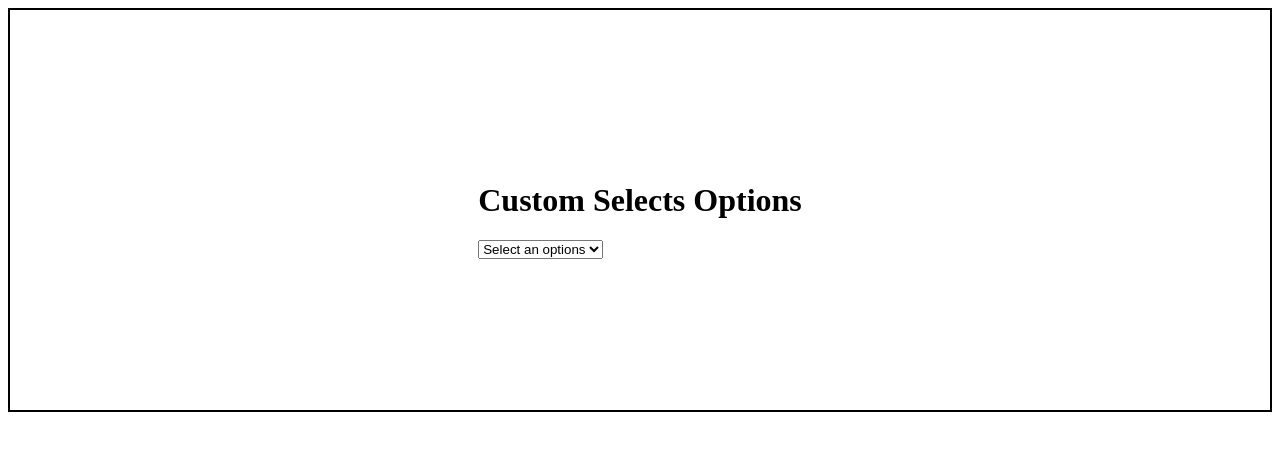
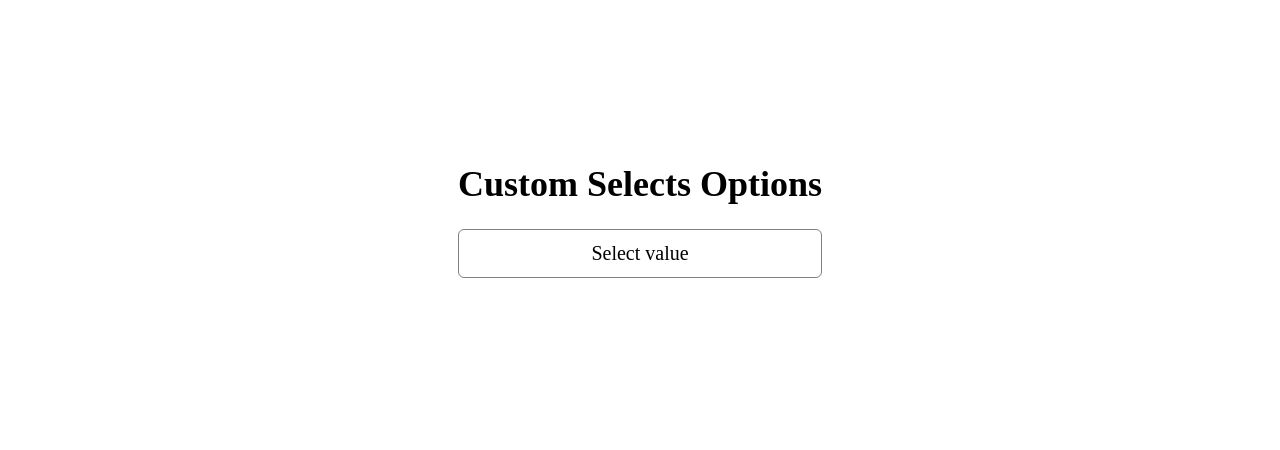
Before and after one commit to arifraj9911/custom-selects-projects, a React (Vite) app: page / in a window 1280 px wide. Shown: the top 450 px of the page. Built offline with nearby package versions, Linux system fonts and the light colour scheme.

Commit message:
select option added

```diff
--- a/src/App.css
+++ b/src/App.css
@@ -1,5 +1,5 @@
 .kzui-app_container {
-  border: 2px solid;
+  /* border: 2px solid; */
   width: full;
   display: flex;
   justify-content: center;
--- a/src/App.jsx
+++ b/src/App.jsx
@@ -4,10 +4,17 @@ import './App.css'
 import CustomSelects from "./components/CustomSelects"
 
 function App() {
+  const options = [
+    { value: "Apple", label: "Apple" },
+    { value: "Orange", label: "Orange" },
+    { value: "WaterMelon", label: "WaterMelon" },
+    { value: "Banana", label: "Banana" },
+    { value: "Mango", label: "Mango" },
+  ];
 
   return (
     <div className='kzui-app_container'>
-      <CustomSelects></CustomSelects>
+      <CustomSelects options={options}></CustomSelects>
     </div>
   )
 }
--- a/src/components/CustomSelects.css
+++ b/src/components/CustomSelects.css
@@ -0,0 +1,27 @@
+.kzui-custom_container{
+    text-align: center;
+}
+.kzui-custom_heading{
+    font-size: 36px;
+}
+.kzui-custom_input_filed{
+    padding: 12px;
+    width: 250px;
+    border-radius: 6px;
+    border: 1px solid rgb(170, 170, 170);
+    outline: none;
+    font-size: 16px;
+}
+.kzui-select_container{
+    border: 1px solid gray;
+    padding: 12px;
+    border-radius: 6px;
+    cursor: pointer;
+}
+.kzui-select_title{
+    font-size: 20px;
+}
+.kzui-select_list_item{
+    text-decoration: none;
+    list-style-type: none;
+}
--- a/src/components/CustomSelects.jsx
+++ b/src/components/CustomSelects.jsx
@@ -1,19 +1,30 @@
-import './CustomSelects.css'
+/* eslint-disable react/prop-types */
+import { useState } from "react";
+import "./CustomSelects.css";
 
-const CustomSelects = () => {
-    return (
-        <div className='kzui-custom_container'>
-            <h1>Custom Selects Options</h1>
-            <div>
-                <select name="" id="">
-                    <option value="">Select an options</option>
-                    <option value="">Apple</option>
-                    <option value="">Banana</option>
-                    <option value="">Jack-Fruit</option>
-                </select>
-            </div>
-        </div>
-    );
+const CustomSelects = ({ options }) => {
+  const [isOpen, setIsOpen] = useState(false);
+  const [selectValue, setSelectValue] = useState("Select value");
+
+  const handleSelectValue = (e) => {
+    // console.log(e.target.innerText)
+    setSelectValue(e.target.innerText);
+  };
+
+  return (
+    <div className="kzui-custom_container">
+      <h1 className="kzui-custom_heading">Custom Selects Options</h1>
+      <div onClick={() => setIsOpen(!isOpen)} className="kzui-select_container">
+        <span className="kzui-select_title">{selectValue}</span>
+        {isOpen &&
+          options?.map((item, index) => (
+            <ul onClick={handleSelectValue} key={index}>
+              <li className="kzui-select_list_item">{item.label}</li>
+            </ul>
+          ))}
+      </div>
+    </div>
+  );
 };
 
 export default CustomSelects;
```
